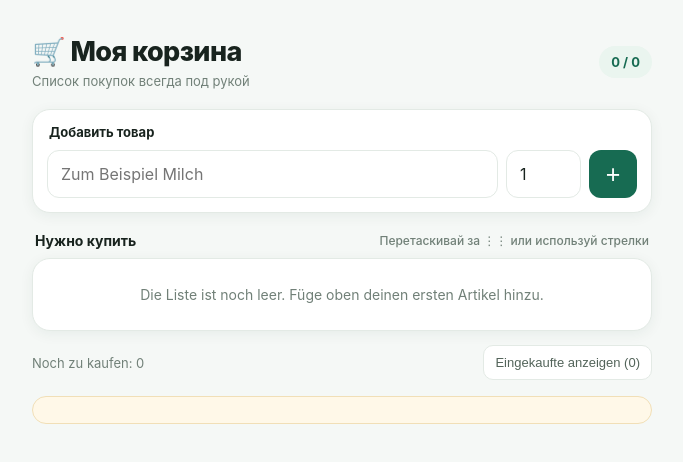
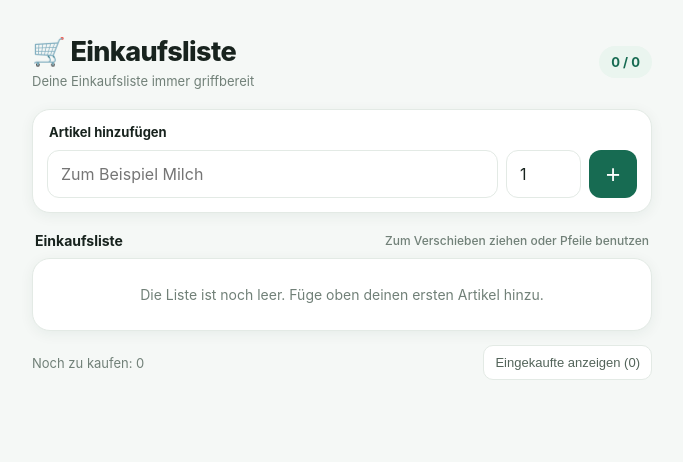
Before and after one commit to aAltergott/moja-korzina, a plain HTML site: page index.html in a window 1280 px wide. Shown: the whole page, without its empty margins (298-981 px from the left). Drawn offline with Linux system fonts and the light colour scheme.

Commit message:
Change language from Russian to German in index.html

```diff
--- a/index.html
+++ b/index.html
@@ -1,5 +1,5 @@
 <!doctype html>
-<html lang="ru">
+<html lang="de">
 <head>
 <meta charset="utf-8">
 <meta name="viewport" content="width=device-width,initial-scale=1,viewport-fit=cover">
@@ -37,18 +37,18 @@ ul{list-style:none;padding:0;margin:0}.item{display:flex;align-items:center;gap:
 <body>
 <main>
  <div class="top">
-  <div><h1>🛒 Моя корзина</h1><div class="subtitle">Список покупок всегда под рукой</div></div>
+  <div><h1>🛒 Einkaufsliste</h1><div class="subtitle">Deine Einkaufsliste immer griffbereit</div></div>
   <div class="pill" id="counter">0 / 0</div>
  </div>
  <div class="panel">
-  <div style="font-size:13px;font-weight:700;margin:0 0 10px 2px">Добавить товар</div>
+  <div style="font-size:13px;font-weight:700;margin:0 0 10px 2px">Artikel hinzufügen</div>
   <form id="addForm">
   <input class="field" id="product" placeholder="Zum Beispiel Milch" autocomplete="off" required>
    <input class="field qty" id="quantity" placeholder="Menge" value="1" aria-label="Menge">
    <button class="add" aria-label="Hinzufügen">+</button>
   </form>
  </div>
- <div class="section"><span>Нужно купить</span><span class="hint">Перетаскивай за ⋮⋮ или используй стрелки</span></div>
+ <div class="section"><span>Einkaufsliste</span><span class="hint">Zum Verschieben ziehen oder Pfeile benutzen</span></div>
  <div class="panel" style="padding:5px 9px">
   <ul id="list"></ul>
   <div class="empty" id="empty">Die Liste ist noch leer. Füge oben deinen ersten Artikel hinzu.</div>
@@ -59,7 +59,6 @@ ul{list-style:none;padding:0;margin:0}.item{display:flex;align-items:center;gap:
  <ul id="historyList"></ul>
  <div class="empty" id="historyEmpty">Noch nichts eingekauft.</div>
 </div>
- <div class="installnote" id="install">
 </main>
 <script>
 const KEY='my-basket-items-v1';
```
